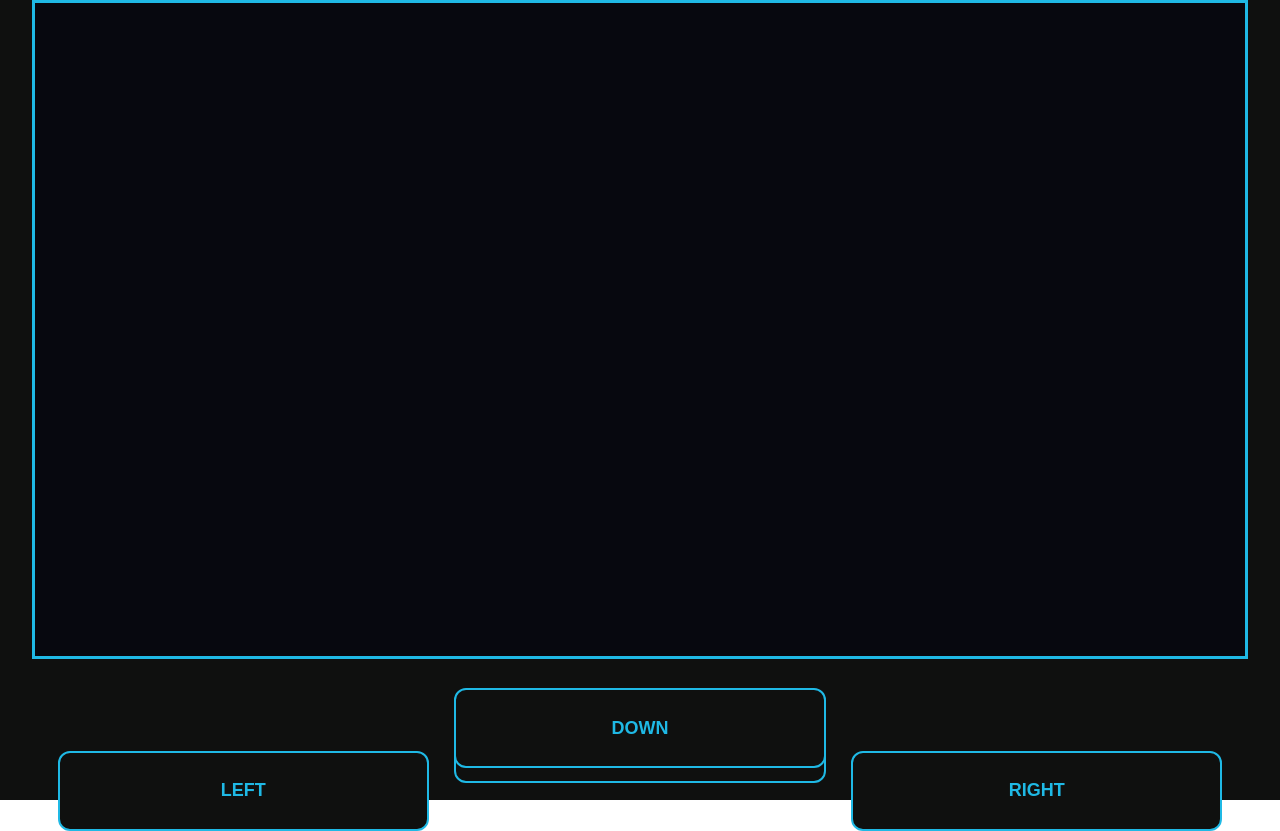
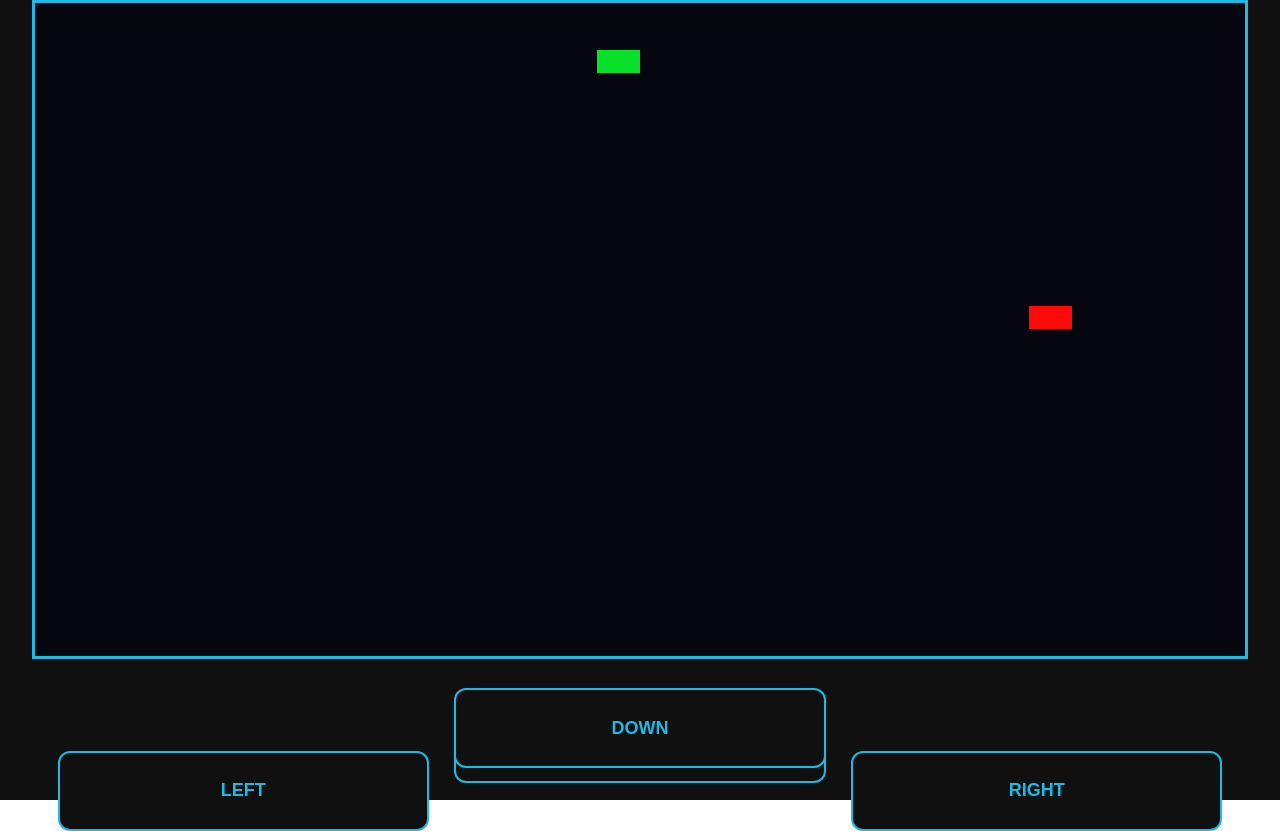
Before and after one commit to AAACoder32/snake_game, a plain HTML site: page index.html in a window 1280 px wide. Drawn offline with Linux system fonts and the light colour scheme.

Commit message:
Changed src of app.js

```diff
--- a/index.html
+++ b/index.html
@@ -22,7 +22,7 @@
     </div>
   </div>
 
-  <script src="./js/app.js"></script>
+  <script src="app.js"></script>
 </body>
 
 </html>
```
